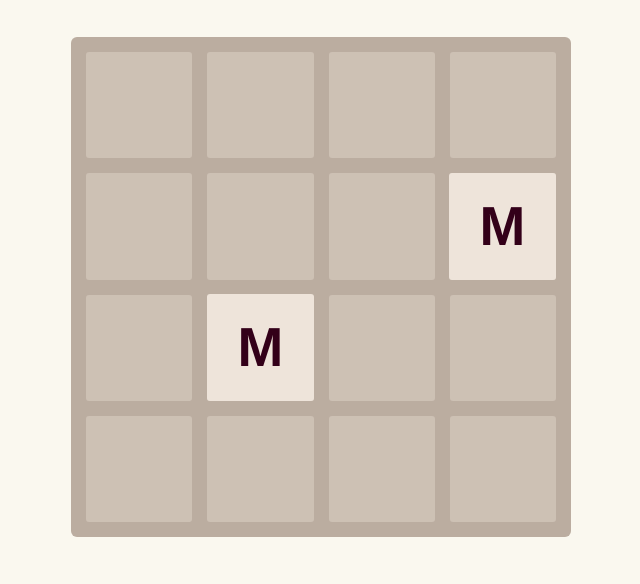
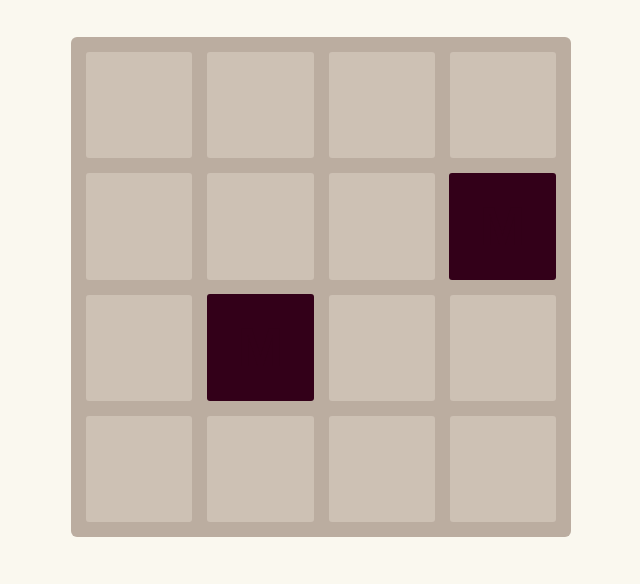
Before and after one commit to true65536/2048WhiteOut, a plain HTML site: page classic.html in a window 1280 px wide. Shown: the part 194-778 px from the top of the page, without its empty margins (319-959 px from the left). Drawn offline with Linux system fonts and the light colour scheme; a web font is replaced by a local one.

Commit message:
White Out!

```diff
--- a/classic.css
+++ b/classic.css
@@ -361,7 +361,7 @@ hr {
     font-size: 55px; }
   .tile.tile-M .tile-inner {
     color: #330019;
-    background: #eee4da;
+    background: #330019;
     box-shadow: 0 0 30px 10px rgba(243, 215, 116, 0), inset 0 0 0 1px rgba(255, 255, 255, 0); }
   .tile.tile-N .tile-inner {
     color: #ff4400;
```
